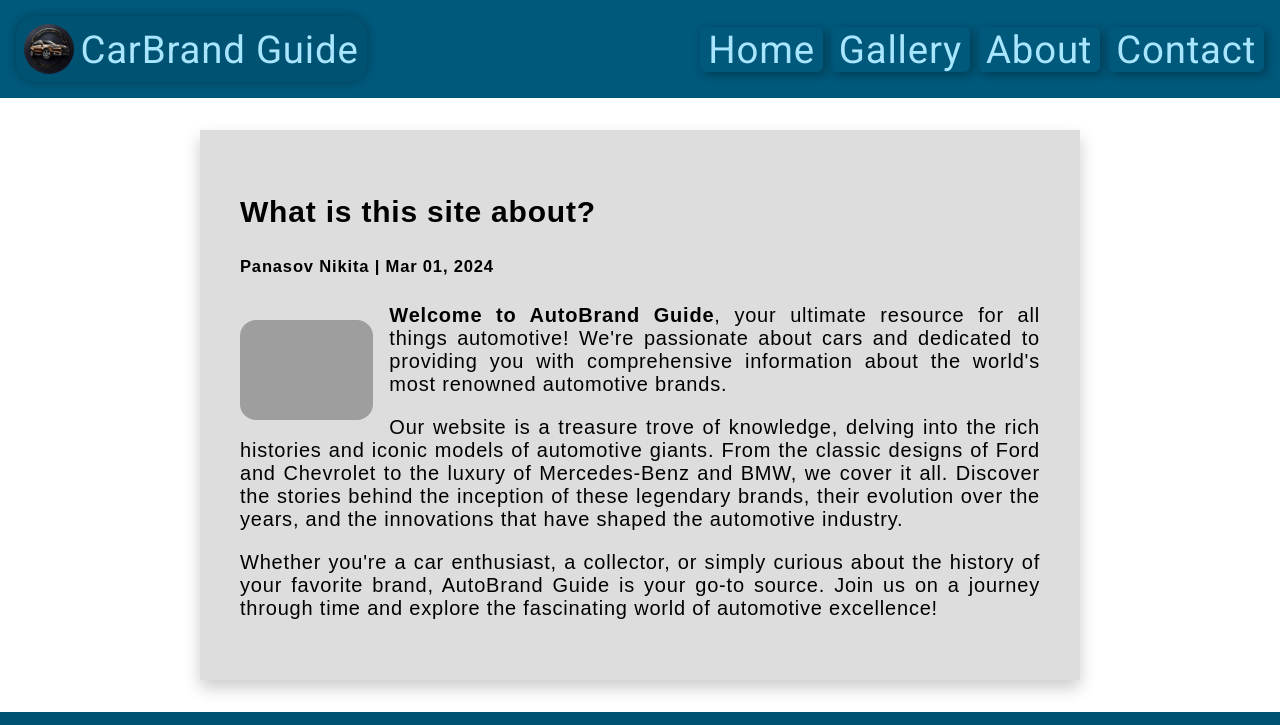
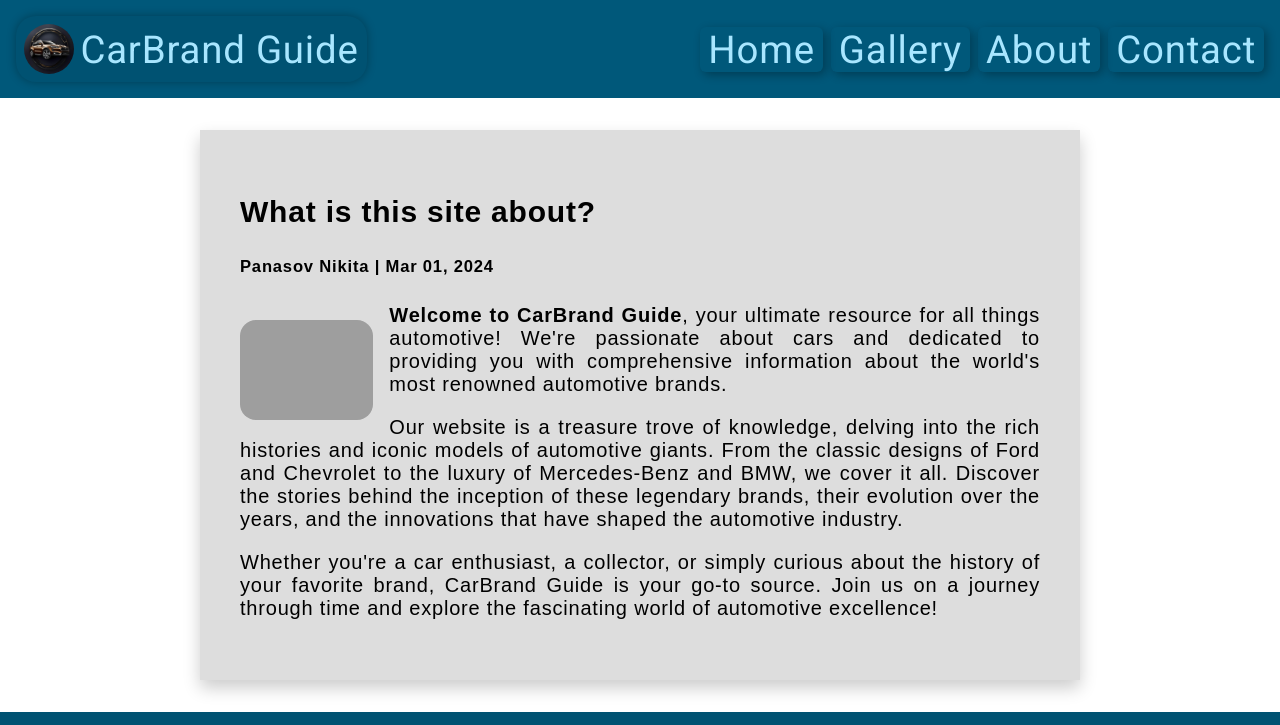
Before and after one commit to Nikaytos/CarBrand-Guide, a plain HTML site: page source/pages/about.html in a window 1280 px wide. Shown: the top 725 px of the page. Drawn offline with Linux system fonts and the light colour scheme; files that its build step writes are made by us from their sources; grey boxes are pictures that could not be loaded.

```diff
--- a/source/pages/about.html
+++ b/source/pages/about.html
@@ -40,7 +40,7 @@
       />
 
       <p>
-        <b>Welcome to AutoBrand Guide</b>, your ultimate resource for all things
+        <b>Welcome to CarBrand Guide</b>, your ultimate resource for all things
         automotive! We're passionate about cars and dedicated to providing you
         with comprehensive information about the world's most renowned
         automotive brands.
@@ -55,7 +55,7 @@
       </p>
       <p>
         Whether you're a car enthusiast, a collector, or simply curious about
-        the history of your favorite brand, AutoBrand Guide is your go-to
+        the history of your favorite brand, CarBrand Guide is your go-to
         source. Join us on a journey through time and explore the fascinating
         world of automotive excellence!
       </p>
```
Also changed, not shown: source/styless/about.css (renamed from source/styles/about.css), source/styless/brands.css (renamed from source/styles/brands.css), source/styless/contact.css (renamed from source/styles/contact.css), source/styless/footer.css (renamed from source/styles/footer.css), source/styless/gallery.css (renamed from source/styles/gallery.css), source/styless/header.css (renamed from source/styles/header.css), source/styless/home.css (renamed from source/styles/home.css), source/styless/style.css (renamed from source/styles/style.css).
